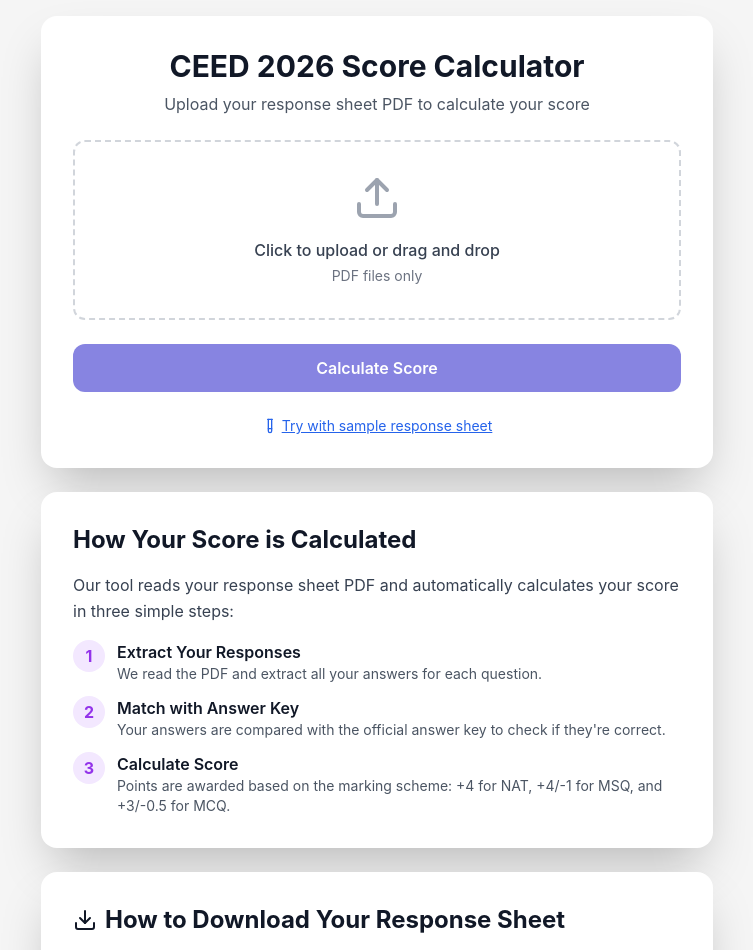
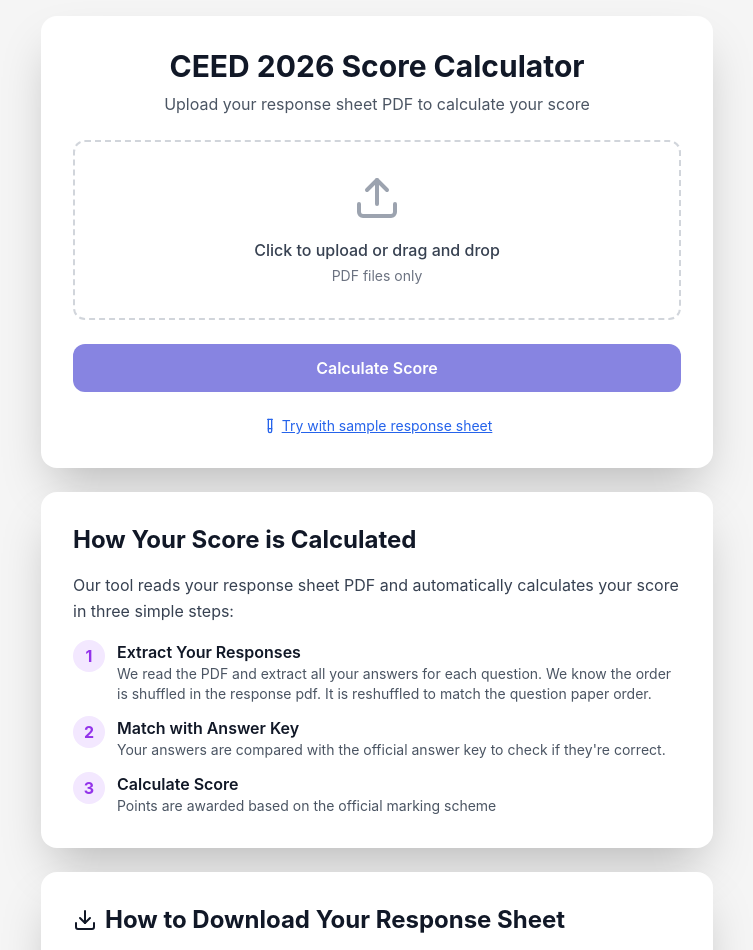
Before and after one commit to noodl3head/ceed-score-calculator, a React (Vite) app in the folder webapp/frontend/: page / in a window 1280 px wide. Shown: the top 950 px of the page, without its empty margins (263-1016 px from the left). Built offline with nearby package versions, Linux system fonts and the light colour scheme.

Commit message:
fixed messages

```diff
--- a/webapp/frontend/src/components/UploadPage.jsx
+++ b/webapp/frontend/src/components/UploadPage.jsx
@@ -210,7 +210,7 @@
                 </div>
                 <div>
                   <h3 className="font-semibold text-gray-900">Extract Your Responses</h3>
-                  <p className="text-sm text-gray-600">We read the PDF and extract all your answers for each question.</p>
+                  <p className="text-sm text-gray-600">We read the PDF and extract all your answers for each question. We know the order is shuffled in the response pdf. It is reshuffled to match the question paper order.</p>
                 </div>
               </div>
               <div className="flex items-start space-x-3">
@@ -228,7 +228,7 @@
                 </div>
                 <div>
                   <h3 className="font-semibold text-gray-900">Calculate Score</h3>
-                  <p className="text-sm text-gray-600">Points are awarded based on the marking scheme: +4 for NAT, +4/-1 for MSQ, and +3/-0.5 for MCQ.</p>
+                  <p className="text-sm text-gray-600">Points are awarded based on the official marking scheme</p>
                 </div>
               </div>
             </div>
```
